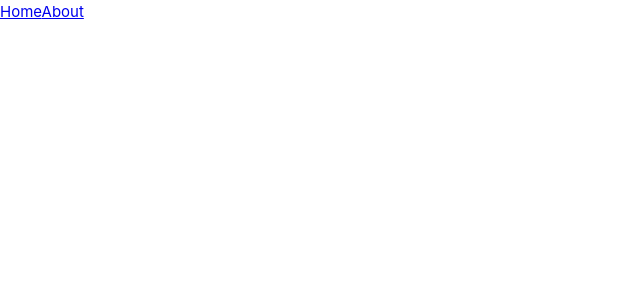
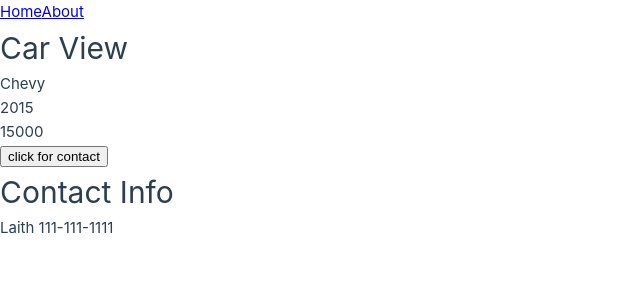
Before and after one commit to phpnajmul/RouterVueLearning, a Vue app: page /cars/1/contact in a window 1280 px wide. Before the commit this address had no page. Shown: the top 300 px of the page, without its empty margins (0-640 px from the left). Built offline with nearby package versions, Linux system fonts and the light colour scheme.

Commit message:
I am complete contact view children route

```diff
--- a/src/data/cars.json
+++ b/src/data/cars.json
@@ -3,31 +3,51 @@
     "id": 1,
     "name": "Chevy",
     "price": "15000",
-    "year": "2015"
+    "year": "2015",
+    "contact": {
+      "dealer": "Laith",
+      "number": "111-111-1111"
+    }
   },
   {
     "id": 2,
     "name": "Bentley",
     "price": "215000",
-    "year": "2021"
+    "year": "2021",
+    "contact": {
+      "dealer": "Turner",
+      "number": "444-444-4444"
+    }
   },
   {
     "id": 3,
     "name": "Ford",
     "price": "5000",
-    "year": "2005"
+    "year": "2005",
+    "contact": {
+      "dealer": "Sam",
+      "number": "222-222-2222"
+    }
   },
   {
     "id": 4,
     "name": "Land Lover",
     "price": "85000",
-    "year": "2019"
+    "year": "2019",
+    "contact": {
+      "dealer": "Ed",
+      "number": "333-333-3333"
+    }
   },
   {
     "id": 5,
     "name": "Nissan",
     "price": "25000",
-    "year": "2019"
+    "year": "2019",
+    "contact": {
+      "dealer": "Jess",
+      "number": "555-555-5555"
+    }
   }
 
 ]
--- a/src/views/CarView.vue
+++ b/src/views/CarView.vue
@@ -1,10 +1,12 @@
 <script setup>
-  import {useRoute} from "vue-router";
+import {useRoute, useRouter} from "vue-router";
   import cars from "../data/cars.json"
 
   const route = useRoute()
+  const router = useRouter()
+  const carId = parseInt(route.params.id)
 
-  const car = cars.find(c => c.id === parseInt(route.params.id))
+  const car = cars.find(c => c.id === carId)
 
 </script>
 
@@ -12,8 +14,10 @@
 <div>
   <h1>Car View</h1>
   <p>{{car.name}}</p>
+  <p>{{car.year}}</p>
   <p>{{car.price}}</p>
-  <p>{{car.year}}</p>
+  <button @click="router.push(`/cars/${carId}/contact`)">click for contact</button>
+  <RouterView />
 </div>
 </template>
 
--- /dev/null
+++ b/src/views/ContactView.vue
@@ -0,0 +1,22 @@
+<script setup>
+import {useRoute} from "vue-router";
+import cars from "../data/cars.json"
+
+const route = useRoute()
+const car = cars.find(c => c.id === parseInt(route.params.id))
+
+</script>
+
+<template>
+  <div>
+    <h1>
+      Contact Info
+    </h1>
+    {{ car.contact.dealer }}
+    {{ car.contact.number }}
+  </div>
+</template>
+
+<style scoped>
+
+</style>
```
Also changed, not shown: src/router/index.js (+8 -1 lines).
